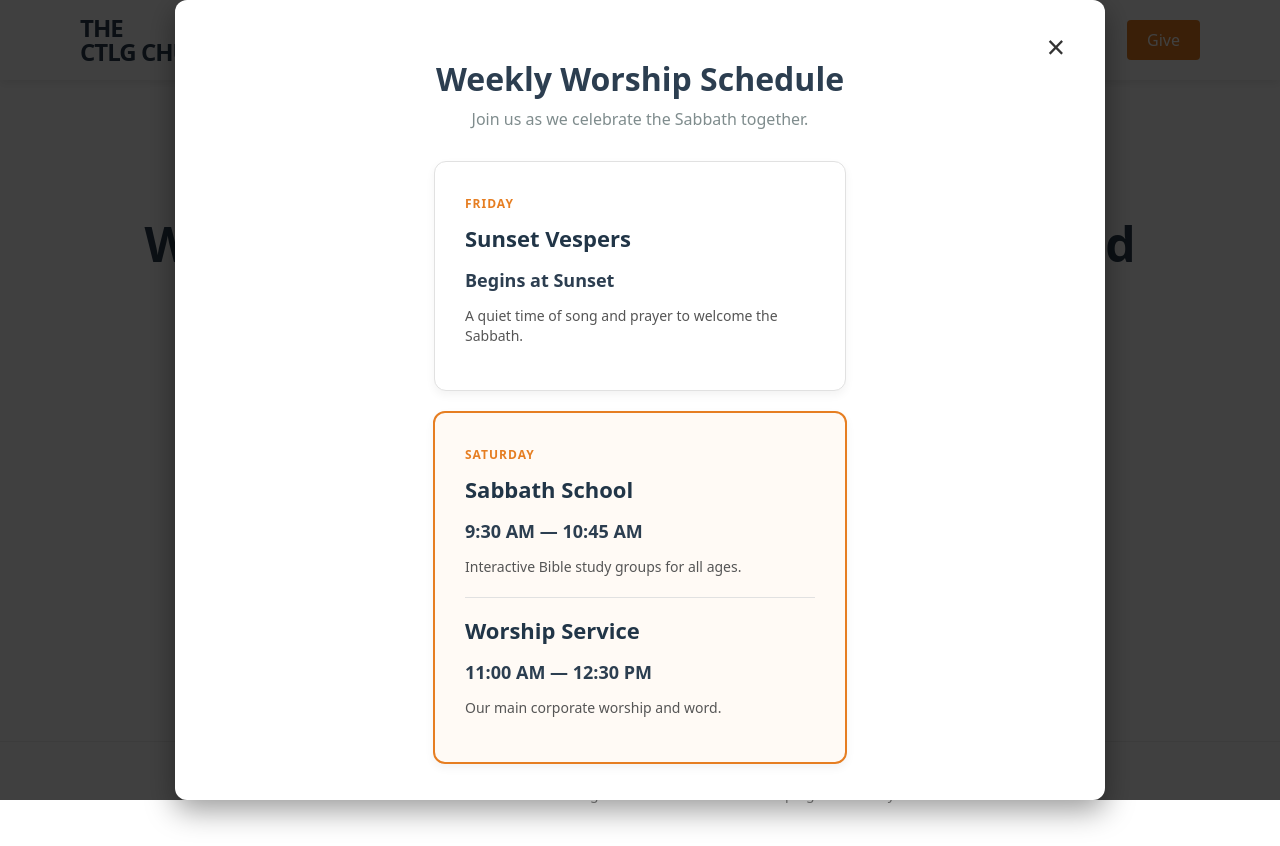
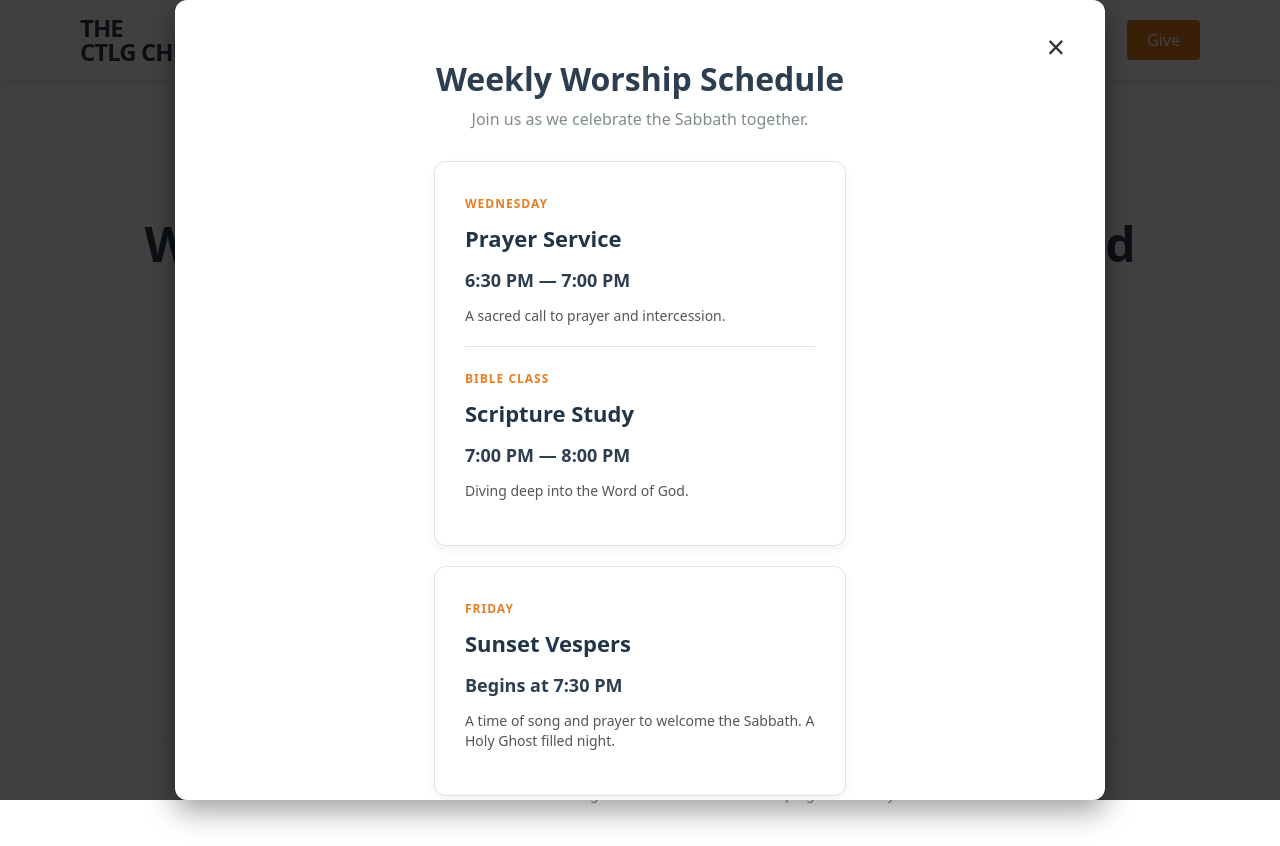
Before and after one commit to sallymarie-dev/ctlg-site, a React (Vite) app: page / in a window 1280 px wide. Both pictures are taken after a click on the button "Service Times". Built offline with nearby package versions, Linux system fonts and the light colour scheme; no server answers.

Commit message:
added church service card to modal updates into separate cards and styles

```diff
--- a/src/components/ServiceSchedule.jsx
+++ b/src/components/ServiceSchedule.jsx
@@ -8,27 +8,44 @@ const ServiceSchedule = () => {
       <p className="schedule-subtitle">Join us as we celebrate the Sabbath together.</p>
 
       <div className="schedule-grid">
-        {/* Friday Service */}
+
+        {/* Card 1: Wednesday */}
+        <div className="schedule-card">
+          <div className="day-tag">WEDNESDAY</div>
+          <h3>Prayer Service</h3>
+          <p className="time">6:30 PM — 7:00 PM</p>
+          <p className="desc">A sacred call to prayer and intercession.</p>
+
+          <div className="divider"></div>
+
+          <div className="day-tag">BIBLE CLASS</div>
+          <h3>Scripture Study</h3>
+          <p className="time">7:00 PM — 8:00 PM</p>
+          <p className="desc">Diving deep into the Word of God.</p>
+        </div>
+
+        {/* Card 2: Friday */}
         <div className="schedule-card">
           <div className="day-tag">FRIDAY</div>
           <h3>Sunset Vespers</h3>
-          <p className="time">Begins at Sunset</p>
-          <p className="desc">A quiet time of song and prayer to welcome the Sabbath.</p>
+          <p className="time">Begins at 7:30 PM</p>
+          <p className="desc">A time of song and prayer to welcome the Sabbath. A Holy Ghost filled night.</p>
         </div>
 
-        {/* Saturday Service */}
+        {/* Card 3: Saturday (Active Sabbath Card) */}
         <div className="schedule-card active-day">
           <div className="day-tag">SATURDAY</div>
           <h3>Sabbath School</h3>
-          <p className="time">9:30 AM — 10:45 AM</p>
+          <p className="time">10:00 AM — 12:00 PM</p>
           <p className="desc">Interactive Bible study groups for all ages.</p>
 
           <div className="divider"></div>
 
           <h3>Worship Service</h3>
-          <p className="time">11:00 AM — 12:30 PM</p>
-          <p className="desc">Our main corporate worship and word.</p>
+          <p className="time">2:30 PM — Benediction</p>
+          <p className="desc">Our main worship and word service.</p>
         </div>
+
       </div>
     </div>
   );
```
